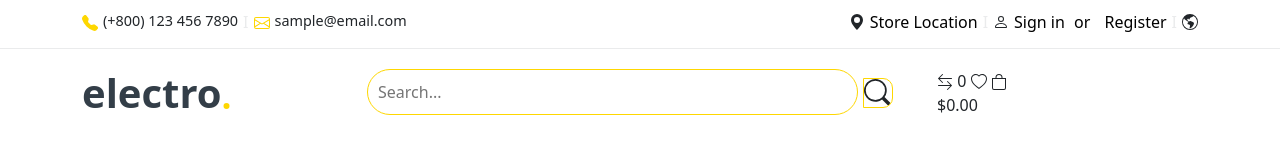
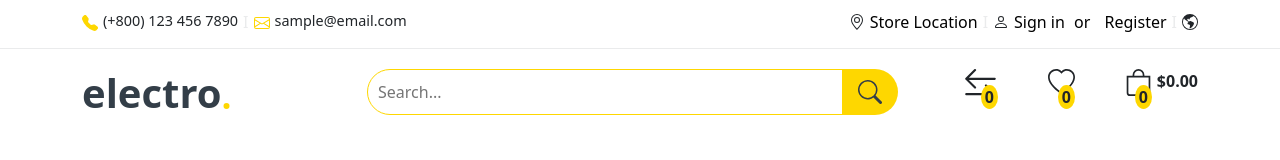
Before and after one commit to zaurkhalilli/Electro, a website: page Electro/public/index.html in a window 1280 px wide. Drawn offline with nearby package versions, Linux system fonts and the light colour scheme.

Commit message:
new adds to navbar

```diff
--- a/Electro/public/index.html
+++ b/Electro/public/index.html
@@ -32,9 +32,10 @@
                 </div>
                 <div class="col-xl-6">
                    <div class="navright">
-                    <svg xmlns="http://www.w3.org/2000/svg" width="16" height="16" fill="currentColor" class="bi bi-geo-alt-fill" viewBox="0 0 16 16">
-                        <path d="M8 16s6-5.686 6-10A6 6 0 0 0 2 6c0 4.314 6 10 6 10zm0-7a3 3 0 1 1 0-6 3 3 0 0 1 0 6z"/>
-                      </svg>
+                    <svg xmlns="http://www.w3.org/2000/svg" width="16" height="16" fill="currentColor" class="bi bi-geo-alt" viewBox="0 0 16 16">
+                      <path d="M12.166 8.94c-.524 1.062-1.234 2.12-1.96 3.07A31.493 31.493 0 0 1 8 14.58a31.481 31.481 0 0 1-2.206-2.57c-.726-.95-1.436-2.008-1.96-3.07C3.304 7.867 3 6.862 3 6a5 5 0 0 1 10 0c0 .862-.305 1.867-.834 2.94zM8 16s6-5.686 6-10A6 6 0 0 0 2 6c0 4.314 6 10 6 10z"/>
+                      <path d="M8 8a2 2 0 1 1 0-4 2 2 0 0 1 0 4zm0 1a3 3 0 1 0 0-6 3 3 0 0 0 0 6z"/>
+                    </svg>
                       <a href="#">Store Location</a>
                       <span>I</span>
                       <svg xmlns="http://www.w3.org/2000/svg" width="16" height="16" fill="currentColor" class="bi bi-person" viewBox="0 0 16 16">
@@ -69,29 +70,43 @@
                 <div class="col-xl-6 md-6 sm-12">
                    <div class="headermiddle">
                     <input type="search" placeholder="Search...">
-                    <svg xmlns="http://www.w3.org/2000/svg" fill="currentColor" class="bi bi-search" viewBox="0 0 16 16">
+                    <button>
+                      <svg xmlns="http://www.w3.org/2000/svg" fill="currentColor" class="bi bi-search" viewBox="0 0 16 16">
                         <path d="M11.742 10.344a6.5 6.5 0 1 0-1.397 1.398h-.001c.03.04.062.078.098.115l3.85 3.85a1 1 0 0 0 1.415-1.414l-3.85-3.85a1.007 1.007 0 0 0-.115-.1zM12 6.5a5.5 5.5 0 1 1-11 0 5.5 5.5 0 0 1 11 0z"/>.
                       </svg>
+                    </button>
 
                    </div>
                 </div>
                 <div class="col-xl-3 md-6 sm-12">
                     <div class="headerright">
-                        <svg xmlns="http://www.w3.org/2000/svg" width="16" height="16" fill="currentColor" class="bi bi-arrow-left-right" viewBox="0 0 16 16">
+                        <div class="compare">
+                          <svg xmlns="http://www.w3.org/2000/svg" width="35" height="35" fill="currentColor" class="bi bi-arrow-left-right" viewBox="0 0 16 16">
                             <path fill-rule="evenodd" d="M1 11.5a.5.5 0 0 0 .5.5h11.793l-3.147 3.146a.5.5 0 0 0 .708.708l4-4a.5.5 0 0 0 0-.708l-4-4a.5.5 0 0 0-.708.708L13.293 11H1.5a.5.5 0 0 0-.5.5zm14-7a.5.5 0 0 1-.5.5H2.707l3.147 3.146a.5.5 0 1 1-.708.708l-4-4a.5.5 0 0 1 0-.708l4-4a.5.5 0 1 1 .708.708L2.707 4H14.5a.5.5 0 0 1 .5.5z"/>
                           </svg>
                           <span>0</span>
-                          <svg xmlns="http://www.w3.org/2000/svg" width="16" height="16" fill="currentColor" class="bi bi-heart" viewBox="0 0 16 16">
+                        </div>
+                        <div class="heart">
+                          <svg xmlns="http://www.w3.org/2000/svg" width="27" height="27" fill="currentColor" class="bi bi-heart" viewBox="0 0 16 16">
                             <path d="m8 2.748-.717-.737C5.6.281 2.514.878 1.4 3.053c-.523 1.023-.641 2.5.314 4.385.92 1.815 2.834 3.989 6.286 6.357 3.452-2.368 5.365-4.542 6.286-6.357.955-1.886.838-3.362.314-4.385C13.486.878 10.4.28 8.717 2.01L8 2.748zM8 15C-7.333 4.868 3.279-3.04 7.824 1.143c.06.055.119.112.176.171a3.12 3.12 0 0 1 .176-.17C12.72-3.042 23.333 4.867 8 15z"/>
                           </svg>
-                          <svg xmlns="http://www.w3.org/2000/svg" width="16" height="16" fill="currentColor" class="bi bi-bag" viewBox="0 0 16 16">
+                          <span>0</span>
+                        </div>
+                        <div class="shop">
+                          <svg xmlns="http://www.w3.org/2000/svg" width="27" height="27" fill="currentColor" class="bi bi-bag" viewBox="0 0 16 16">
                             <path d="M8 1a2.5 2.5 0 0 1 2.5 2.5V4h-5v-.5A2.5 2.5 0 0 1 8 1zm3.5 3v-.5a3.5 3.5 0 1 0-7 0V4H1v10a2 2 0 0 0 2 2h10a2 2 0 0 0 2-2V4h-3.5zM2 5h12v9a1 1 0 0 1-1 1H3a1 1 0 0 1-1-1V5z"/>
                           </svg>
+                          <span>0</span>
+                        </div>
                           <p>$0.00</p>
                     </div>
                 </div>
             </div>
         </div>
+    </section>
+
+    <section>
+
     </section>
 
 
--- a/Electro/src/scss/common/_common.scss
+++ b/Electro/src/scss/common/_common.scss
@@ -0,0 +1,3 @@
+*{
+    box-sizing: border-box;
+}
--- a/Electro/src/scss/layout/_navbar.scss
+++ b/Electro/src/scss/layout/_navbar.scss
@@ -68,18 +68,83 @@ nav{
     .headermiddle{
 
         input{
-         width: 90%;
+
+         width: 40%;
          border: 1px solid #fed700;
          border-radius: 25px;
          padding: 10px;
          outline: none;
+         position: absolute;
         }
-        svg{
-            border: 1px solid #fed700;
-            width: 30px;
-            height: 30px;
-            border-top-right-radius: 10px;
-            border-bottom-right-radius: 10px;
+        button{
+            border: none;
+            position: relative;
+            float: right;
+            margin-right: 15px;
+            width: 56px;
+            cursor: pointer;
+            background-color: #fed700;
+            border-top-right-radius: 25px;
+            border-bottom-right-radius: 25px;
+
+            svg{
+                padding: 10px;
+                color: #333e48;
+            }
         }
+
+    }
+
+    .headerright{
+        display: flex;
+        float: right;
+        p{
+            padding-left: 5px;
+            font-weight: 750;
+            font-size: 1rem;
+        }
+        .compare{
+            padding-left: 30px;
+            position: relative;
+            span{
+                position: absolute;
+                background-color: #fed700;
+                padding-right: 4px;
+                padding-left: 4px;
+                font-weight: 620;
+                border-radius: 80%;
+                bottom: 0;
+                right: 0;
+            }
+        }
+        .heart{
+            padding-left: 50px;
+            position: relative;
+            span{
+                position: absolute;
+                background-color: #fed700;
+                padding-right: 4px;
+                padding-left: 4px;
+                border-radius: 50%;
+                bottom: 0;
+                right: 0;
+                font-weight: 620;
+            }
+        }
+        .shop{
+            padding-left: 50px;
+            position: relative;
+            span{
+                position: absolute;
+                background-color: #fed700;
+                padding-right: 4px;
+                padding-left: 4px;
+                border-radius: 50%;
+                bottom: 0;
+                right: 0;
+                font-weight: 620;
+            }
+        }
+
     }
 }
--- a/Electro/src/style.scss
+++ b/Electro/src/style.scss
@@ -1,3 +1,3 @@
 @import "./scss/common/common";
 @import "./scss/pages/home/main";
-@import "./scss/navbar"
+@import "./scss/layout/navbar";
```
Also changed, not shown: Electro/src/scss/layout/_footer.scss (added), Electro/src/style.css, 1 other file.
